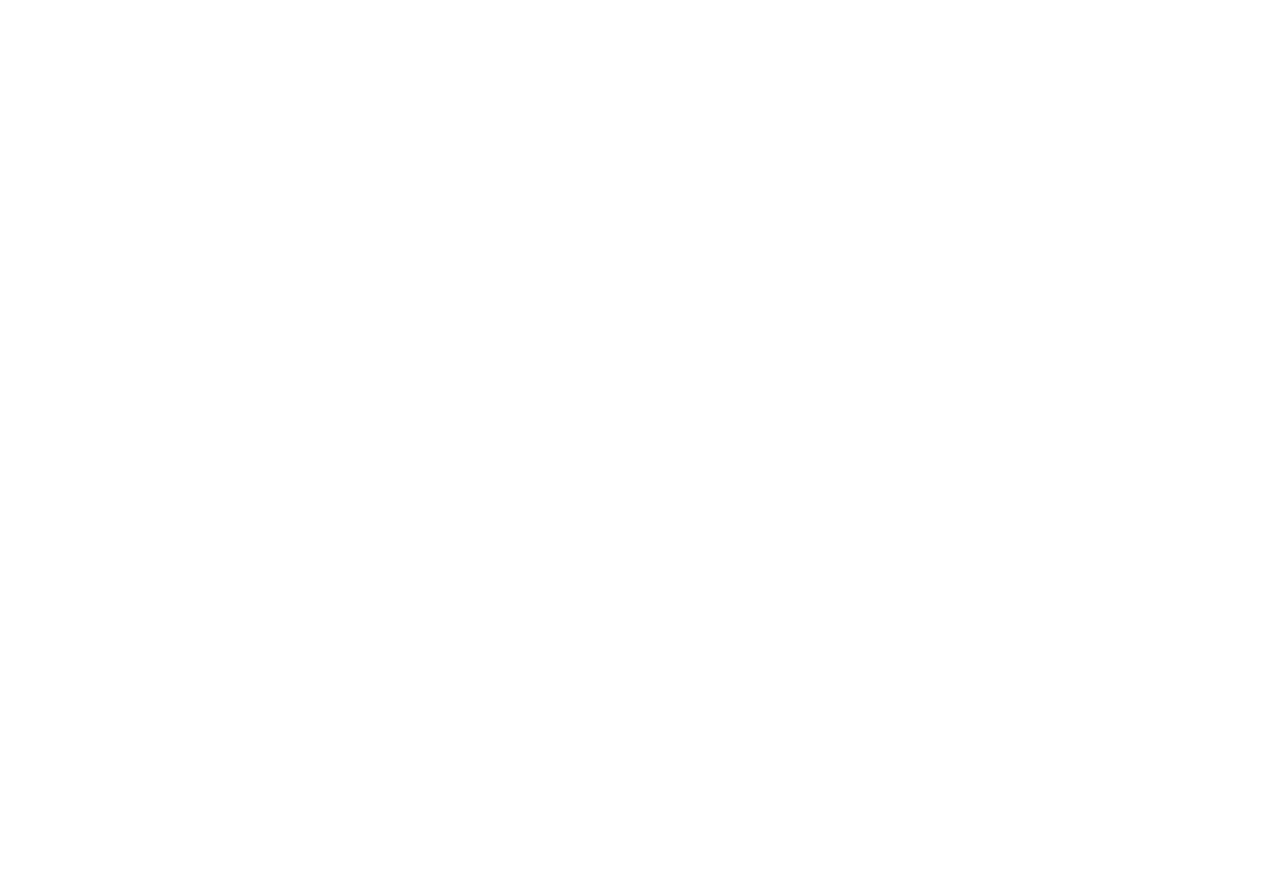
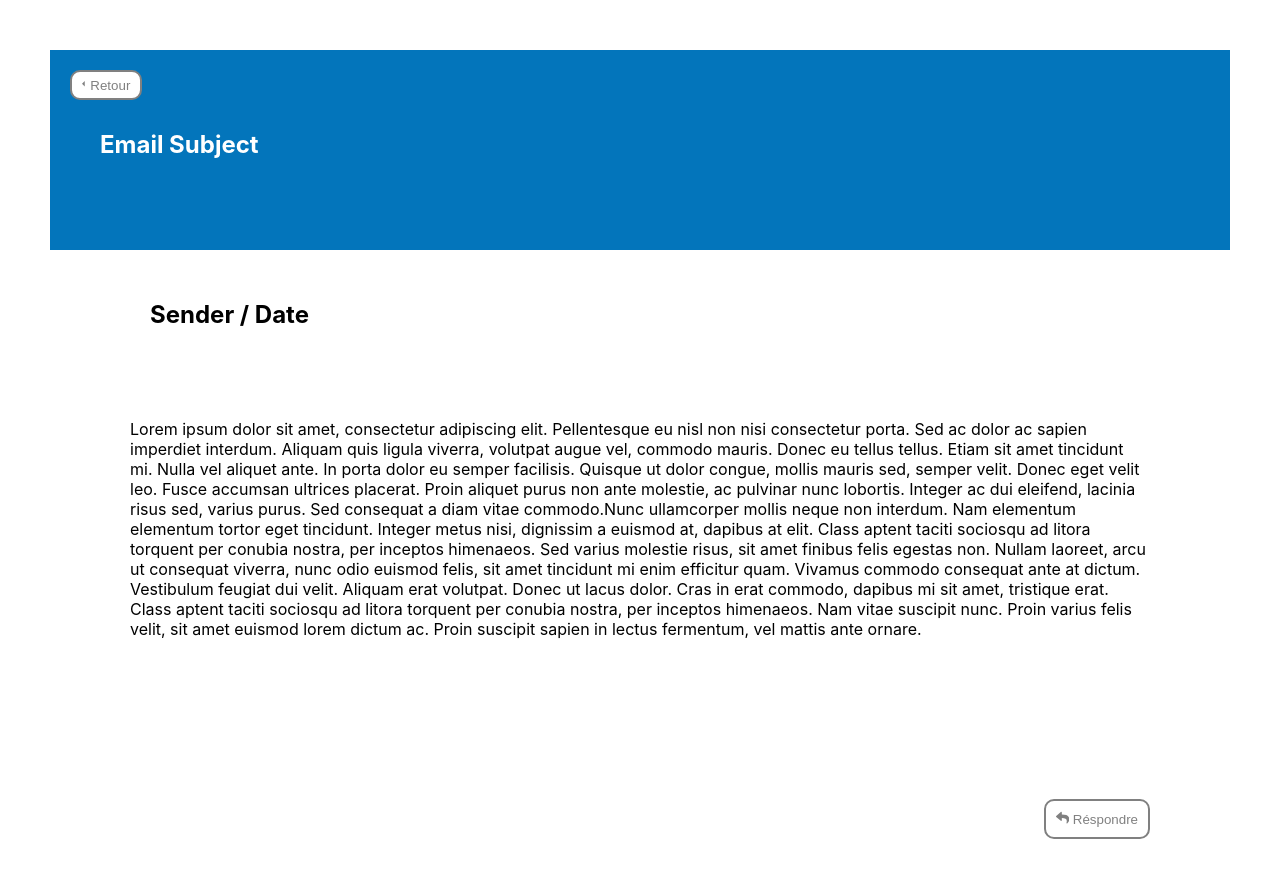
Before and after one commit to AlinManole/benevolat-konexio-frontend-admin, a React (Create React App) app: page /mail in a window 1280 px wide. Shown: the top 878 px of the page. Before the commit the page ends 800 px from the top, so only its background shows below. Built offline with nearby package versions, Linux system fonts and the light colour scheme.

Commit message:
push mail page design

```diff
--- a/src/pages/Mail.js
+++ b/src/pages/Mail.js
@@ -1,10 +1,78 @@
 import React from 'react';
+import styled from 'styled-components';
+import { FaReply } from 'react-icons/fa'
+import { MdOutlineArrowLeft } from 'react-icons/md'
+
+const Container = styled.div`
+height: 100vh;
+margin: 50px;
+`
+
+const ButtonBack = styled.button`
+background: white;
+color : grey;
+padding: 5px 10px 5px 5px;
+border-radius: 10px;
+border : solid 2px grey;
+margin-top: 20px;
+`
+
+const Subject = styled.h2`
+padding: 30px;
+`
+
+const BlueHeader = styled.div`
+background: #0375BB;
+color: white;
+margin-top: 30px;
+height: 200px;
+padding-left: 20px;
+`
+
+const Sender = styled.h2`
+padding: 20px 10px 10px 70px;
+margin: 30px 30px
+`
+
+const ButtonReply = styled.button`
+background: white;
+color : grey;
+padding: 10px;
+border-radius: 10px;
+border : solid 2px grey;
+
+`
+
+const EmailContent = styled.p`
+text-align : left;
+padding: 50px;
+margin: 30px;
+`
+
+const ButtonDiv = styled.div`
+display: flex;
+justify-content: end;
+padding: 80px;
+`
+
+
 
 const Mail = () => {
     return (
-        <div>
+        <Container>
+            <BlueHeader>
+                <ButtonBack><MdOutlineArrowLeft />Retour</ButtonBack>
+                <Subject>Email Subject</Subject>
+            </BlueHeader>
+            <div>
+                <Sender>Sender / Date</Sender>
+                <EmailContent>Lorem ipsum dolor sit amet, consectetur adipiscing elit. Pellentesque eu nisl non nisi consectetur porta. Sed ac dolor ac sapien imperdiet interdum. Aliquam quis ligula viverra, volutpat augue vel, commodo mauris. Donec eu tellus tellus. Etiam sit amet tincidunt mi. Nulla vel aliquet ante. In porta dolor eu semper facilisis. Quisque ut dolor congue, mollis mauris sed, semper velit. Donec eget velit leo. Fusce accumsan ultrices placerat. Proin aliquet purus non ante molestie, ac pulvinar nunc lobortis. Integer ac dui eleifend, lacinia risus sed, varius purus. Sed consequat a diam vitae commodo.Nunc ullamcorper mollis neque non interdum. Nam elementum elementum tortor eget tincidunt. Integer metus nisi, dignissim a euismod at, dapibus at elit. Class aptent taciti sociosqu ad litora torquent per conubia nostra, per inceptos himenaeos. Sed varius molestie risus, sit amet finibus felis egestas non. Nullam laoreet, arcu ut consequat viverra, nunc odio euismod felis, sit amet tincidunt mi enim efficitur quam. Vivamus commodo consequat ante at dictum. Vestibulum feugiat dui velit. Aliquam erat volutpat. Donec ut lacus dolor. Cras in erat commodo, dapibus mi sit amet, tristique erat. Class aptent taciti sociosqu ad litora torquent per conubia nostra, per inceptos himenaeos. Nam vitae suscipit nunc. Proin varius felis velit, sit amet euismod lorem dictum ac. Proin suscipit sapien in lectus fermentum, vel mattis ante ornare.</EmailContent>
+                <ButtonDiv>
+                    <ButtonReply> <FaReply /> Réspondre</ButtonReply>
+                </ButtonDiv>
+            </div>
 
-        </div>
+        </Container>
     );
 };
 
```
